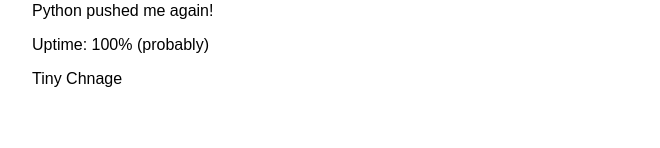
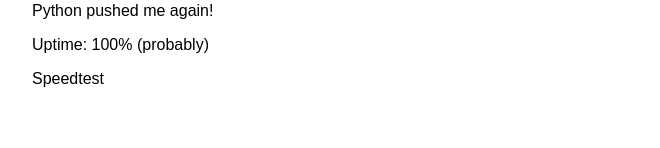
Before and after one commit to ccorbett0116/personal-site, a Next.js app: page / in a window 1280 px wide. Shown: the part 152-300 px from the top of the page, without its empty margins (8-668 px from the left). Built offline with nearby package versions, Linux system fonts and the light colour scheme.

Commit message:
Update index.js

```diff
--- a/pages/index.js
+++ b/pages/index.js
@@ -14,7 +14,7 @@
                 <p>This site is automatically deployed from GitHub via Alpine Linux, NGINX, and Next.js</p>
                 <p>Python pushed me again!</p>
                 <p>Uptime: 100% (probably)</p>
-		<p>Tiny Chnage</p>
+		<p>Speedtest</p>
             </main>
         </>
     )
```
